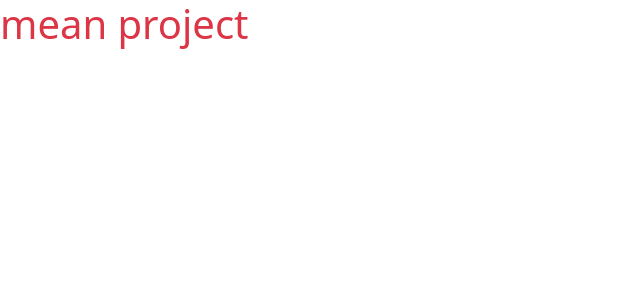
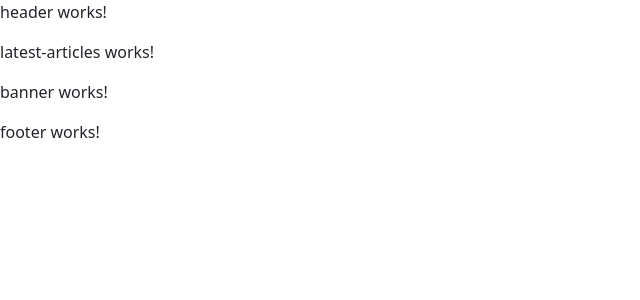
Before and after one commit to harshit-kumar78/mean-project, an Angular app: page / in a window 1280 px wide. Shown: the top 300 px of the page, without its empty margins (0-640 px from the left). Built offline with nearby package versions, Linux system fonts and the light colour scheme.

Commit message:
layout created

```diff
--- a/src/app/app.component.html
+++ b/src/app/app.component.html
@@ -1 +1,4 @@
-<h1 class="text-danger">mean project</h1>
+<app-header></app-header>
+<app-latest-articles></app-latest-articles>
+<app-banner></app-banner>
+<app-footer></app-footer>
```
Also changed, not shown: src/app/app.module.ts (+5 -2 lines), src/app/articles/articles.module.ts (+4 -7 lines).
